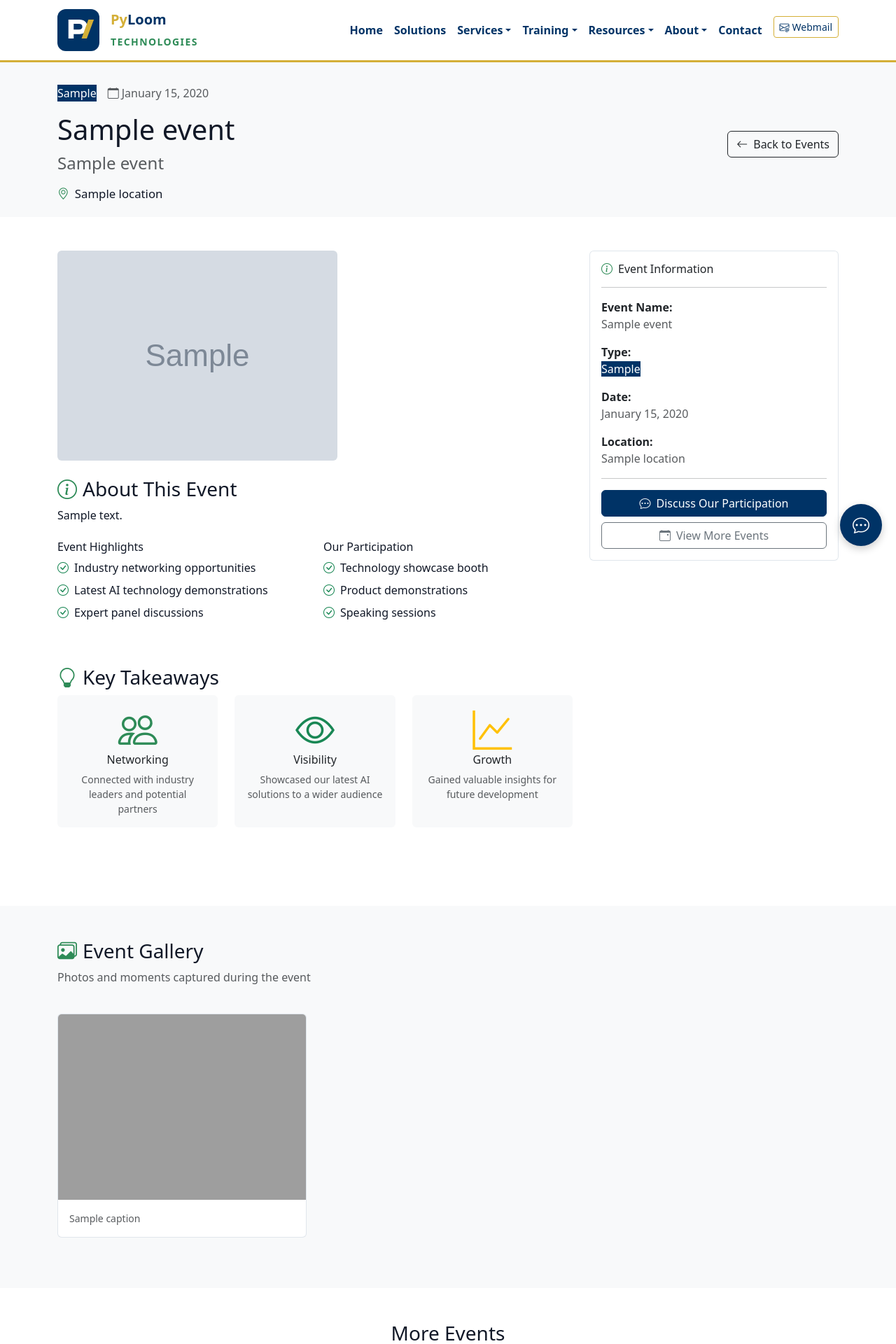
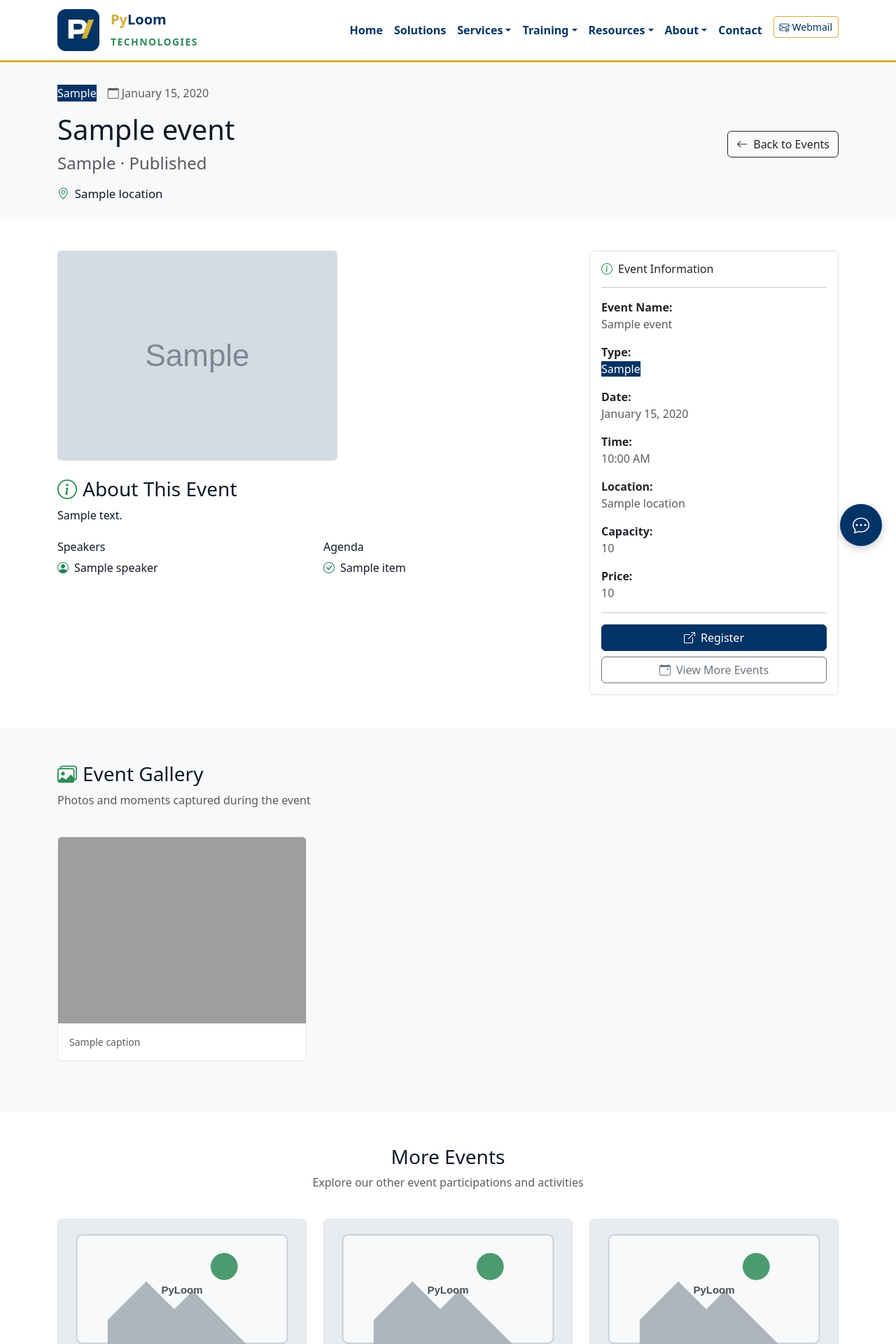
Before and after one commit to RishiAryal24/pyloom, a Django app: template templates/frontend/event_detail.html in a window 1280 px wide. Shown: the top 1920 px of the page at 70% size. Run offline with Django 4.2, Linux system fonts and the light colour scheme; the template is opened without the code that fills it: most values are stand-ins (such as "Sample title", 1, 10 or a date in 2020); grey boxes marked "Sample" are stand-in pictures; grey boxes are pictures that could not be loaded.

Commit message:
Fixed Event Error

```diff
--- a/core/forms.py
+++ b/core/forms.py
@@ -314,10 +314,10 @@ class EventForm(forms.ModelForm):
         }
 
     def clean_speakers(self):
-        return self.cleaned_data.get('speakers', '')
+        return self.cleaned_data.get('speakers') or []
 
     def clean_agenda(self):
-        return self.cleaned_data.get('agenda', '')
+        return self.cleaned_data.get('agenda') or []
 
     def clean_canonical_url(self):
         return self.cleaned_data.get('canonical_url') or ''
--- a/templates/frontend/event_detail.html
+++ b/templates/frontend/event_detail.html
@@ -3,7 +3,7 @@
 {% load static %}
 
 {% block title %}{{ event.title }} - AI-Solutions Events{% endblock %}
-{% block description %}{{ event.summary }}{% endblock %}
+{% block description %}{{ event.meta_description|default:event.description|striptags|truncatewords:24 }}{% endblock %}
 
 {% block content %}
 <!-- Event Header -->
@@ -19,7 +19,7 @@
                     </span>
                 </div>
                 <h1>{{ event.title }}</h1>
-                <h4 class="text-muted mb-3">{{ event.event_name }}</h4>
+                <h4 class="text-muted mb-3">{{ event.get_event_type_display }} · {{ event.status|title }}</h4>
                 <p class="lead">
                     <i class="bi bi-geo-alt text-brand me-2"></i>{{ event.location }}
                 </p>
@@ -47,59 +47,31 @@
                 <!-- Event Description -->
                 <div class="mb-5">
                     <h3><i class="bi bi-info-circle text-brand me-2"></i>About This Event</h3>
-                    <p>{{ event.summary }}</p>
+                    <div class="event-description">
+                        {{ event.description|safe }}
+                    </div>
 
                     <!-- Event Highlights -->
                     <div class="row mt-4">
                         <div class="col-md-6">
-                            <h6>Event Highlights</h6>
+                            <h6>Speakers</h6>
                             <ul class="list-unstyled">
-                                <li class="mb-2"><i class="bi bi-check-circle text-success me-2"></i>Industry networking opportunities</li>
-                                <li class="mb-2"><i class="bi bi-check-circle text-success me-2"></i>Latest AI technology demonstrations</li>
-                                <li class="mb-2"><i class="bi bi-check-circle text-success me-2"></i>Expert panel discussions</li>
+                                {% for speaker in event.speakers %}
+                                    <li class="mb-2"><i class="bi bi-person-circle text-success me-2"></i>{{ speaker }}</li>
+                                {% empty %}
+                                    <li class="text-muted">No speakers listed.</li>
+                                {% endfor %}
                             </ul>
                         </div>
                         <div class="col-md-6">
-                            <h6>Our Participation</h6>
+                            <h6>Agenda</h6>
                             <ul class="list-unstyled">
-                                <li class="mb-2"><i class="bi bi-check-circle text-success me-2"></i>Technology showcase booth</li>
-                                <li class="mb-2"><i class="bi bi-check-circle text-success me-2"></i>Product demonstrations</li>
-                                <li class="mb-2"><i class="bi bi-check-circle text-success me-2"></i>Speaking sessions</li>
+                                {% for item in event.agenda %}
+                                    <li class="mb-2"><i class="bi bi-check-circle text-success me-2"></i>{{ item }}</li>
+                                {% empty %}
+                                    <li class="text-muted">No agenda items listed.</li>
+                                {% endfor %}
                             </ul>
-                        </div>
-                    </div>
-                </div>
-
-                <!-- Key Takeaways -->
-                <div class="mb-5">
-                    <h3><i class="bi bi-lightbulb text-brand me-2"></i>Key Takeaways</h3>
-                    <div class="row">
-                        <div class="col-md-4 mb-3">
-                            <div class="card border-0 bg-light h-100">
-                                <div class="card-body text-center">
-                                    <i class="bi bi-people display-4 text-primary mb-3"></i>
-                                    <h6>Networking</h6>
-                                    <p class="text-muted small mb-0">Connected with industry leaders and potential partners</p>
-                                </div>
-                            </div>
-                        </div>
-                        <div class="col-md-4 mb-3">
-                            <div class="card border-0 bg-light h-100">
-                                <div class="card-body text-center">
-                                    <i class="bi bi-eye display-4 text-success mb-3"></i>
-                                    <h6>Visibility</h6>
-                                    <p class="text-muted small mb-0">Showcased our latest AI solutions to a wider audience</p>
-                                </div>
-                            </div>
-                        </div>
-                        <div class="col-md-4 mb-3">
-                            <div class="card border-0 bg-light h-100">
-                                <div class="card-body text-center">
-                                    <i class="bi bi-graph-up display-4 text-warning mb-3"></i>
-                                    <h6>Growth</h6>
-                                    <p class="text-muted small mb-0">Gained valuable insights for future development</p>
-                                </div>
-                            </div>
                         </div>
                     </div>
                 </div>
@@ -114,7 +86,7 @@
                         <hr>
                         <div class="mb-3">
                             <strong>Event Name:</strong><br>
-                            <span class="text-muted">{{ event.event_name }}</span>
+                            <span class="text-muted">{{ event.title }}</span>
                         </div>
                         <div class="mb-3">
                             <strong>Type:</strong><br>
@@ -125,13 +97,31 @@
                             <span class="text-muted">{{ event.date|date:"F j, Y" }}</span>
                         </div>
                         <div class="mb-3">
+                            <strong>Time:</strong><br>
+                            <span class="text-muted">{{ event.time|time:"g:i A" }}</span>
+                        </div>
+                        <div class="mb-3">
                             <strong>Location:</strong><br>
                             <span class="text-muted">{{ event.location }}</span>
                         </div>
+                        <div class="mb-3">
+                            <strong>Capacity:</strong><br>
+                            <span class="text-muted">{{ event.capacity }}</span>
+                        </div>
+                        <div class="mb-3">
+                            <strong>Price:</strong><br>
+                            <span class="text-muted">{{ event.price }}</span>
+                        </div>
                         <hr>
-                        <a href="{% url 'core:contact' %}" class="btn btn-brand w-100 mb-2">
-                            <i class="bi bi-chat-dots me-2"></i>Discuss Our Participation
-                        </a>
+                        {% if event.registration_url %}
+                            <a href="{{ event.registration_url }}" class="btn btn-brand w-100 mb-2" target="_blank" rel="noopener">
+                                <i class="bi bi-box-arrow-up-right me-2"></i>Register
+                            </a>
+                        {% else %}
+                            <a href="{% url 'core:contact' %}" class="btn btn-brand w-100 mb-2">
+                                <i class="bi bi-chat-dots me-2"></i>Contact Us
+                            </a>
+                        {% endif %}
                         <a href="{% url 'core:events' %}" class="btn btn-outline-secondary w-100">
                             <i class="bi bi-calendar-event me-2"></i>View More Events
                         </a>
--- a/templates/frontend/events.html
+++ b/templates/frontend/events.html
@@ -55,10 +55,10 @@
                             {% endif %}
                             <span class="badge-soft bg-primary text-white">{{ event.get_event_type_display }}</span>
                         </div>
-                        <h6 class="text-muted">{{ event.event_name }}</h6>
+                        <h6 class="text-muted">{{ event.get_event_type_display }}</h6>
                         <small class="text-muted"><i class="bi bi-geo-alt me-1"></i>{{ event.location }}</small>
-                        <small class="text-muted d-block"><i class="bi bi-calendar me-1"></i>{{ event.date|date:"F j, Y" }}</small>
-                        <p class="card-text text-muted flex-grow-1">{{ event.summary|truncatewords:20 }}</p>
+                        <small class="text-muted d-block"><i class="bi bi-calendar me-1"></i>{{ event.date|date:"F j, Y" }} at {{ event.time|time:"g:i A" }}</small>
+                        <p class="card-text text-muted flex-grow-1">{{ event.description|striptags|truncatewords:20 }}</p>
                         <div class="mt-auto">
                             <button type="button" class="btn btn-outline-primary btn-sm me-2 gallery-btn" data-bs-toggle="modal" data-bs-target="#modal-event-{{ event.id }}">
                                 <i class="bi bi-images me-1"></i>Gallery
```
